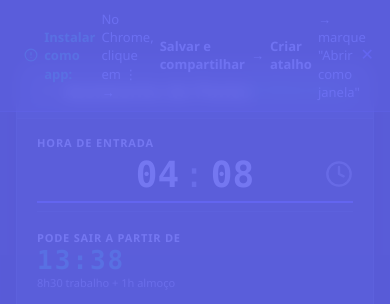
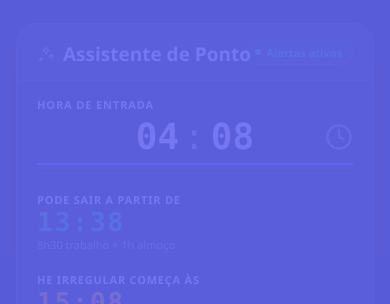
Before and after one commit to RGRumpel/assistente-ponto, a plain HTML site: page index.html in a window 390 px wide. Both pictures are taken after a click on the button "Ativar alertas automáticos". Shown: the top 304 px of the page. Drawn offline with Linux system fonts and the light colour scheme.

Commit message:
Fix mobile: oculta tip bar em telas pequenas e corrige botão no iOS
- Tip bar escondida em mobile (max-width 600px) — evita sobreposição
- Padding top reduzido em mobile sem a tip bar
- ativarAlertas: alertas visuais ativados imediatamente antes do request de permissão
- Notificações do sistema tratadas como opcionais com try/catch robusto
- Compatível com iOS Safari onde Notification API não é suportada em browser

Co-Authored-By: Claude Sonnet 4.6 <noreply@anthropic.com>

```diff
--- a/index.html
+++ b/index.html
@@ -23,6 +23,7 @@ html { background:var(--bg); }
   padding:10px 44px; font-size:13px; color:#a5b4fc;
   display:flex; align-items:center; justify-content:center; gap:6px; line-height:1.4;
   backdrop-filter:blur(8px); -webkit-backdrop-filter:blur(8px);
+  white-space:nowrap; overflow:hidden;
 }
 .tip-bar b { color:var(--accent-light); }
 .tip-close {
@@ -30,6 +31,7 @@ html { background:var(--bg); }
   background:none; border:none; color:var(--accent); font-size:16px;
   cursor:pointer; line-height:1; padding:0 4px;
 }
+@media (max-width: 600px) { .tip-bar { display:none; } }
 
 /* ── Overlay de alerta visual (fallback) ── */
 .flash-overlay {
@@ -51,6 +53,9 @@ body {
   display:flex; align-items:center; justify-content:center;
   font-family:'Segoe UI',system-ui,sans-serif; color:var(--text);
   padding:60px 16px 20px;
+}
+@media (max-width:600px) {
+  body { padding-top:20px; }
 }
 .card {
   background:var(--surface); border-radius:20px;
@@ -369,20 +374,24 @@ function tick(){
 
 async function ativarAlertas(){
   if(eMin===null) return
-  // Tenta pedir permissão; se já negada, segue com fallback visual
-  let perm=Notification.permission
-  if(perm==="default") perm=await Notification.requestPermission().catch(()=>"denied")
 
+  // Ativa imediatamente — alertas visuais funcionam sem permissão
   alertas=true
   document.getElementById("as").style.display="flex"
+  reagendar()
+  alerta("🕐","","Alertas ativados!",`✅ Saída: ${fmt(sMin)}\n⚠️ HE irregular: ${fmt(hMin)}\n🌙 Entrada amanhã: ${fmt(iMin)}`)
 
-  if(perm!=="granted"){
+  // Tenta pedir permissão para notificações do sistema (opcional)
+  try {
+    if(typeof Notification!=="undefined" && Notification.permission==="default"){
+      await Notification.requestPermission()
+    }
+    if(typeof Notification==="undefined" || Notification.permission!=="granted"){
+      document.getElementById("notif-blocked").style.display="flex"
+    }
+  } catch(e) {
     document.getElementById("notif-blocked").style.display="flex"
   }
-
-  reagendar()
-  // Alerta de confirmação imediato
-  alerta("🕐","","Alertas ativados!",`✅ Saída: ${fmt(sMin)}\n⚠️ HE irregular: ${fmt(hMin)}\n🌙 Entrada amanhã: ${fmt(iMin)}`)
 }
 
 function testarAgora(){
```
